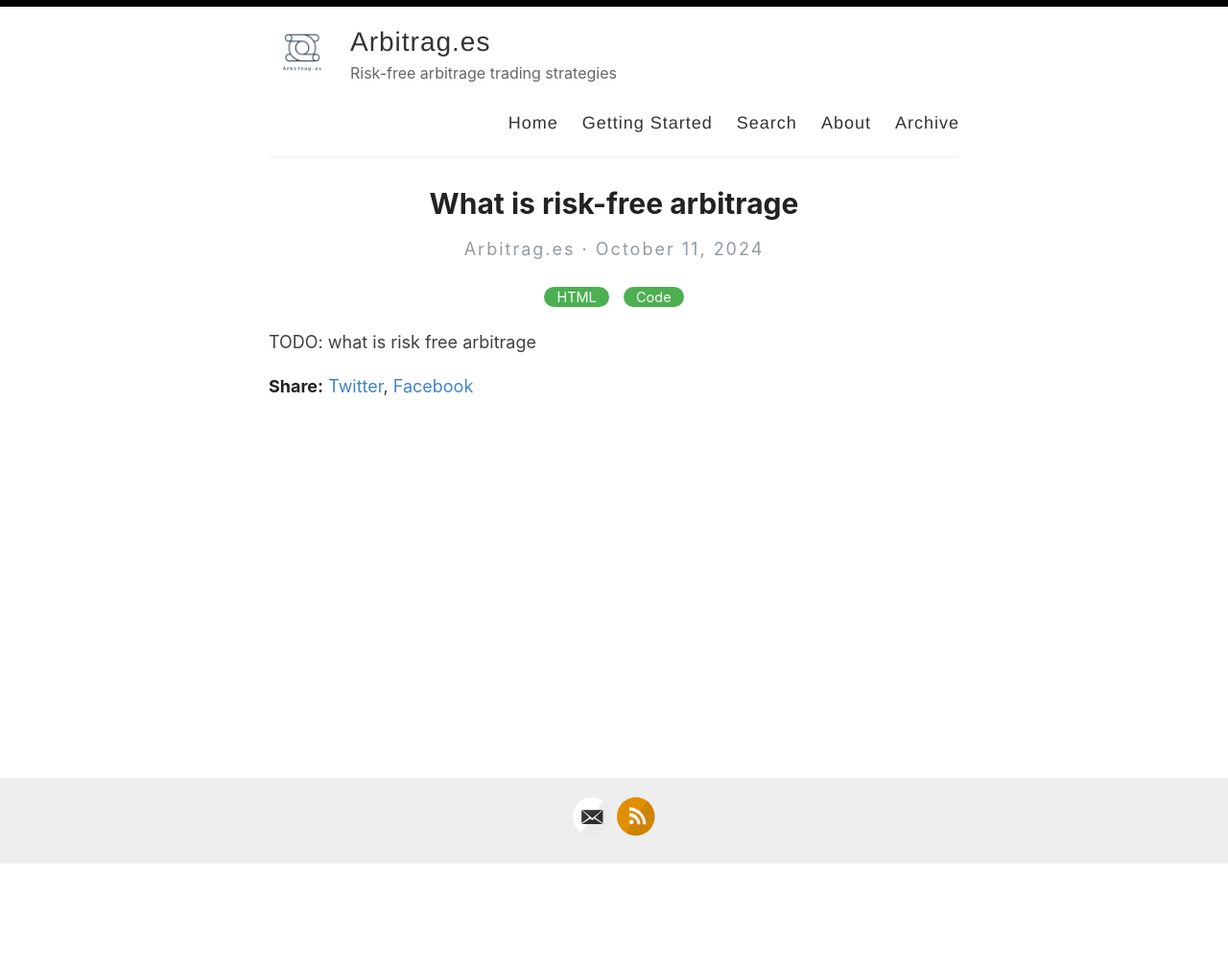
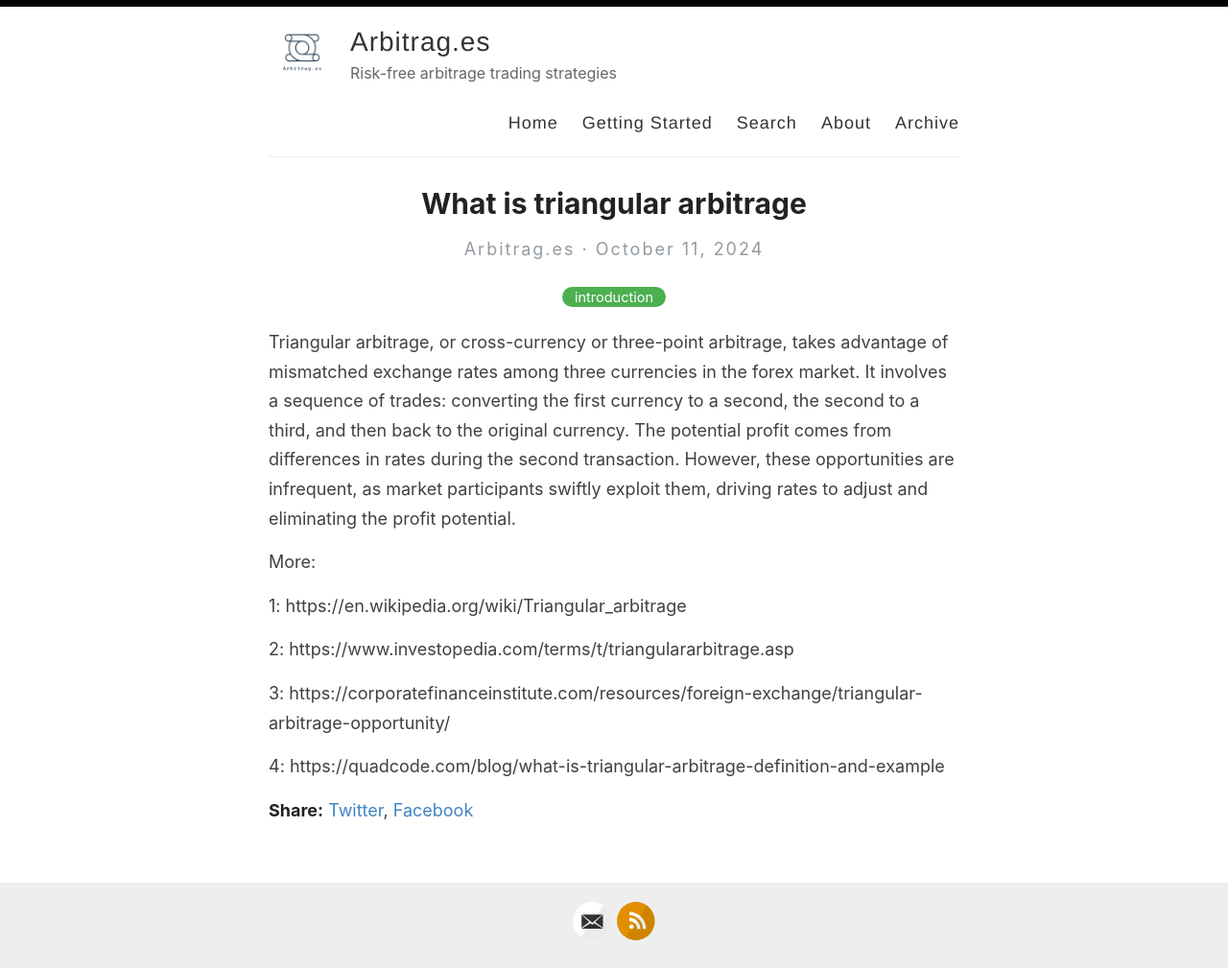
Before and after one commit to JHELY-Finance/arbitrag-es, a Jekyll site: the page built from _posts/2024-10-11-what-is-triangular-arbitrage.md, in a window 1280 px wide. Shown: the whole page at 96% size. Built offline with Jekyll 4.4.1, drawn with Linux system fonts in a browser that asks for light colours; before the commit the page ends 901 px from its top, so only the background shows below that.

Commit message:
Update 2024-10-11-what-is-triangular-arbitrage.md

```diff
--- a/_posts/2024-10-11-what-is-triangular-arbitrage.md
+++ b/_posts/2024-10-11-what-is-triangular-arbitrage.md
@@ -1,7 +1,18 @@
 ---
 layout: post
-title:  What is risk-free arbitrage
-categories: [HTML,Code]
+title:  What is triangular arbitrage
+categories: [introduction]
 ---
 
-TODO: what is risk free arbitrage
+
+Triangular arbitrage, or cross-currency or three-point arbitrage, takes advantage of mismatched exchange rates among three currencies in the forex market. It involves a sequence of trades: converting the first currency to a second, the second to a third, and then back to the original currency. The potential profit comes from differences in rates during the second transaction. However, these opportunities are infrequent, as market participants swiftly exploit them, driving rates to adjust and eliminating the profit potential.
+
+More:
+
+1: https://en.wikipedia.org/wiki/Triangular_arbitrage
+
+2: https://www.investopedia.com/terms/t/triangulararbitrage.asp
+
+3: https://corporatefinanceinstitute.com/resources/foreign-exchange/triangular-arbitrage-opportunity/
+
+4: https://quadcode.com/blog/what-is-triangular-arbitrage-definition-and-example
```
